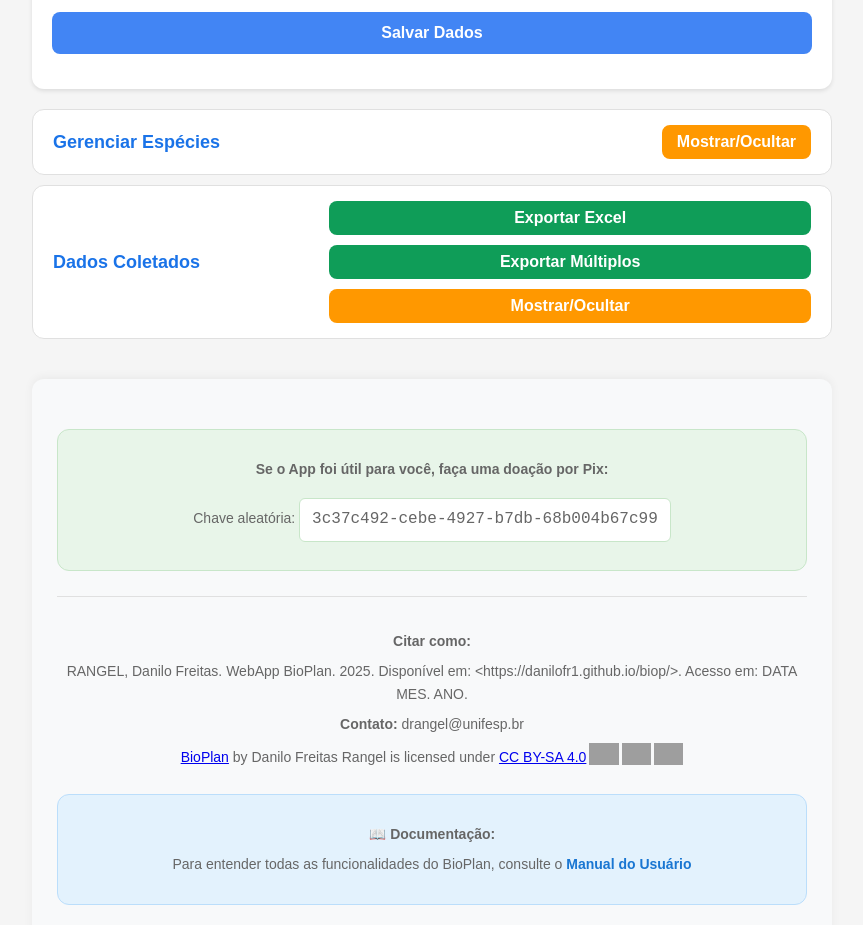
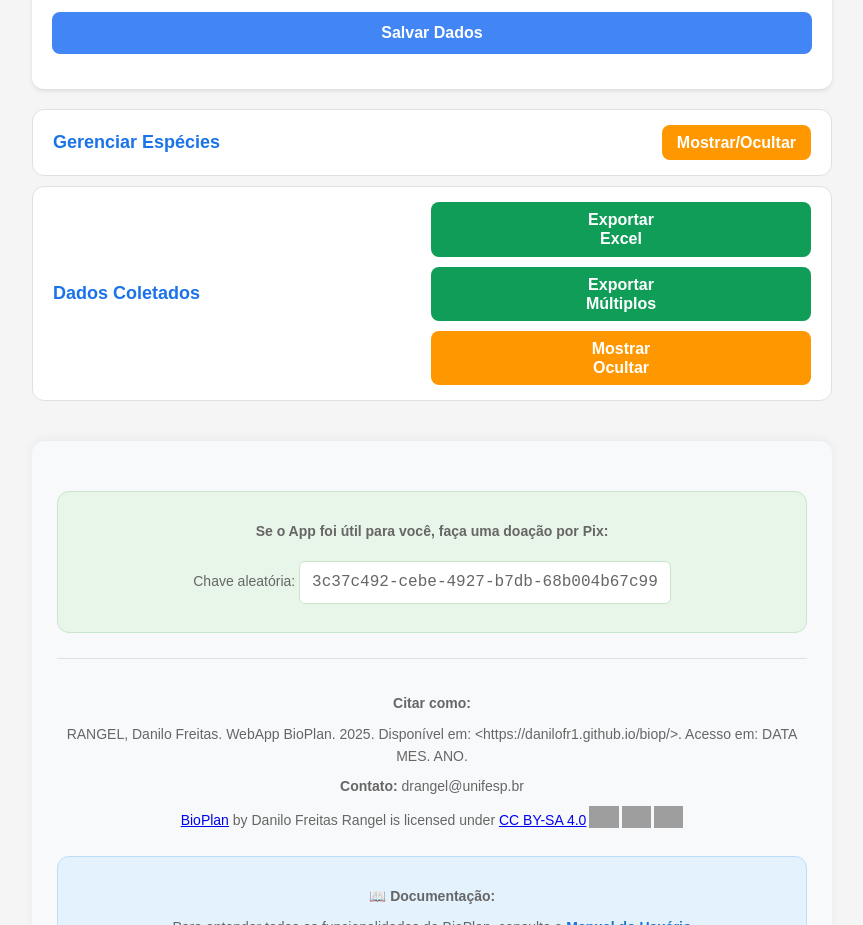
Before and after one commit to DANILOFR1/biop, a plain HTML site: page index.html in a window 1280 px wide. Shown: the part 1132-2057 px from the top of the page, without its empty margins (208-1071 px from the left). Drawn offline with nearby package versions, Linux system fonts and the light colour scheme; grey boxes are pictures that could not be loaded.

Commit message:
Add files via upload

```diff
--- a/index.html
+++ b/index.html
@@ -98,6 +98,9 @@
             min-width: 120px;
             padding: 8px 15px;
             margin: 0;
+            line-height: 1.2;
+            white-space: normal;
+            height: auto;
         }
         .section-title {
             font-size: 20px;
@@ -813,9 +816,9 @@
             <div class="card-header" onclick="toggleCard('dataCard')">
                 <h3>Dados Coletados</h3>
                 <div>
-                    <button id="exportBtn" class="green-btn export-btn">Exportar Excel</button>
-                    <button id="exportMultipleBtn" class="green-btn export-btn">Exportar Múltiplos</button>
-                    <button class="orange-btn export-btn">Mostrar/Ocultar</button>
+                    <button id="exportBtn" class="green-btn export-btn">Exportar<br>Excel</button>
+                    <button id="exportMultipleBtn" class="green-btn export-btn">Exportar<br>Múltiplos</button>
+                    <button class="orange-btn export-btn">Mostrar<br>Ocultar</button>
                 </div>
             </div>
             <div id="dataCard" class="card-content">
```
